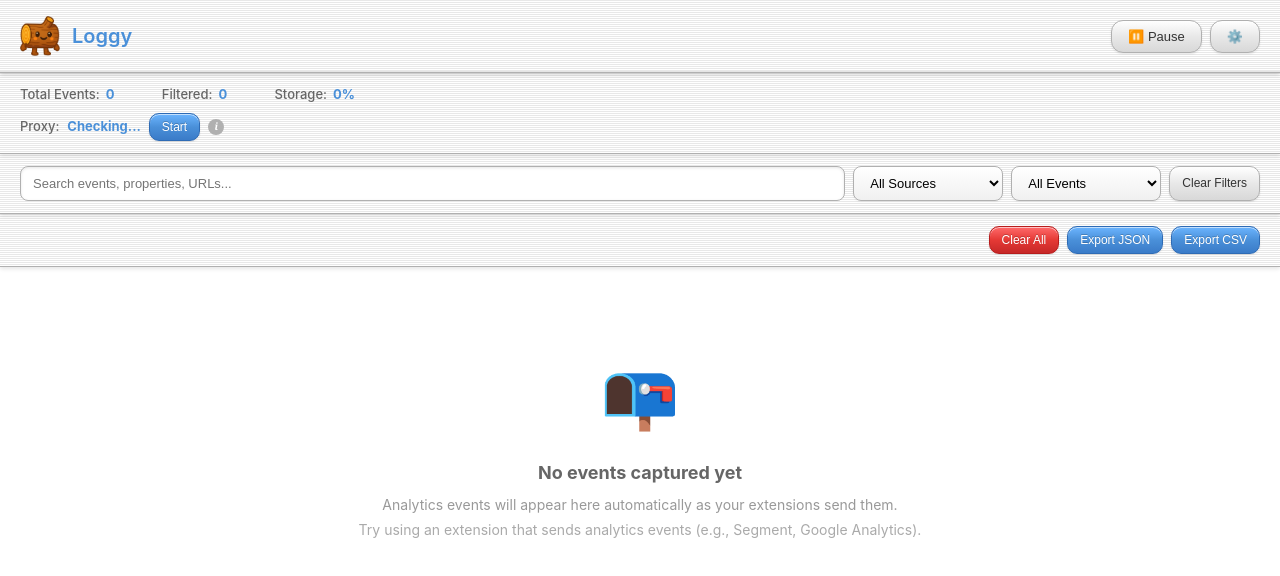
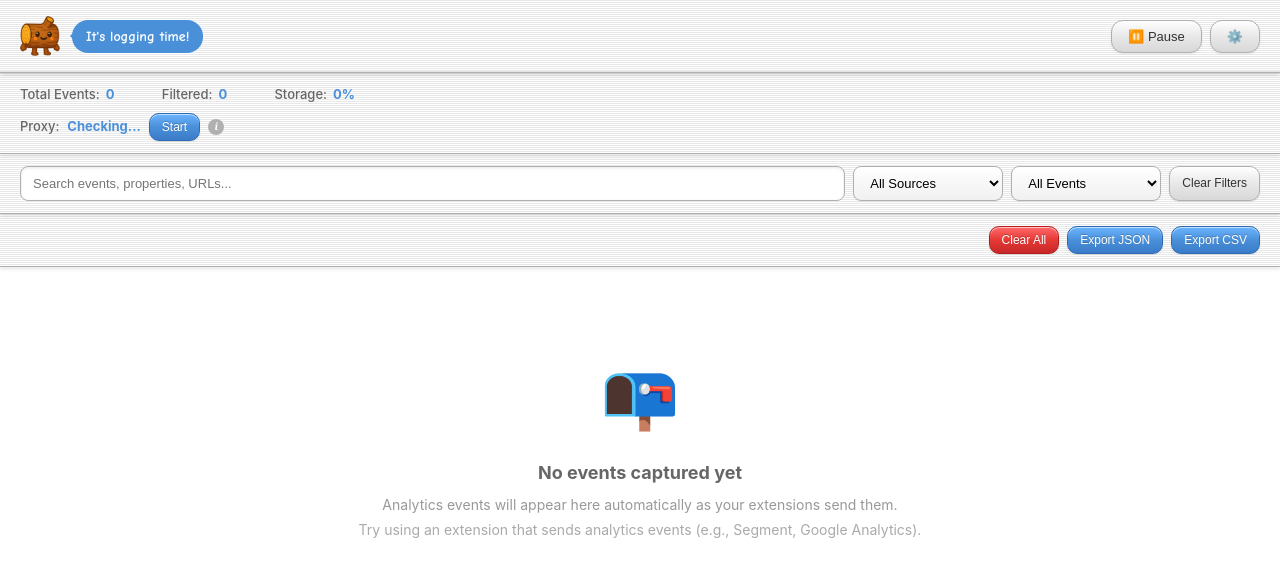
Before and after one commit to jnakagawa/loggy, a website with bundled scripts: page panel/panel.html in a window 1280 px wide. Built offline with nearby package versions, Linux system fonts and the light colour scheme; no server answers.

Commit message:
Add cute speech bubble saying "It's logging time!"
Speech bubble comes from Loggy mascot with Comic Sans font.

Co-Authored-By: Claude Opus 4.5 <noreply@anthropic.com>

```diff
--- a/panel/panel.css
+++ b/panel/panel.css
@@ -56,11 +56,26 @@ body {
   object-fit: contain;
 }
 
-.header h1 {
-  font-size: 20px;
+.speech-bubble {
+  position: relative;
+  background: #4A90D9;
+  color: white;
+  padding: 6px 14px;
+  border-radius: 16px;
+  font-family: 'Comic Sans MS', 'Chalkboard SE', 'Comic Neue', cursive;
+  font-size: 14px;
   font-weight: 600;
-  margin: 0;
-  color: #4A90D9;
+  white-space: nowrap;
+}
+
+.speech-bubble::before {
+  content: '';
+  position: absolute;
+  left: -8px;
+  top: 50%;
+  transform: translateY(-50%);
+  border: 6px solid transparent;
+  border-right-color: #4A90D9;
 }
 
 .header-actions {
--- a/panel/panel.html
+++ b/panel/panel.html
@@ -12,7 +12,7 @@
     <header class="header">
       <div class="header-left">
         <img src="../loggy.png" alt="Loggy Logo" class="header-logo">
-        <h1>Loggy</h1>
+        <div class="speech-bubble">It's logging time!</div>
       </div>
       <div class="header-actions">
         <button id="pauseBtn" class="btn btn-secondary" title="Pause event collection">
```
